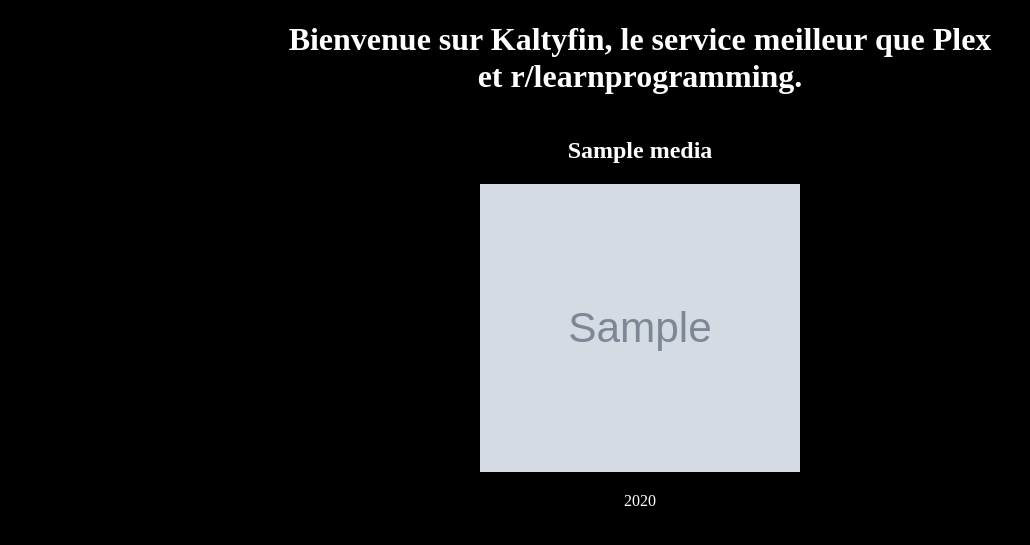
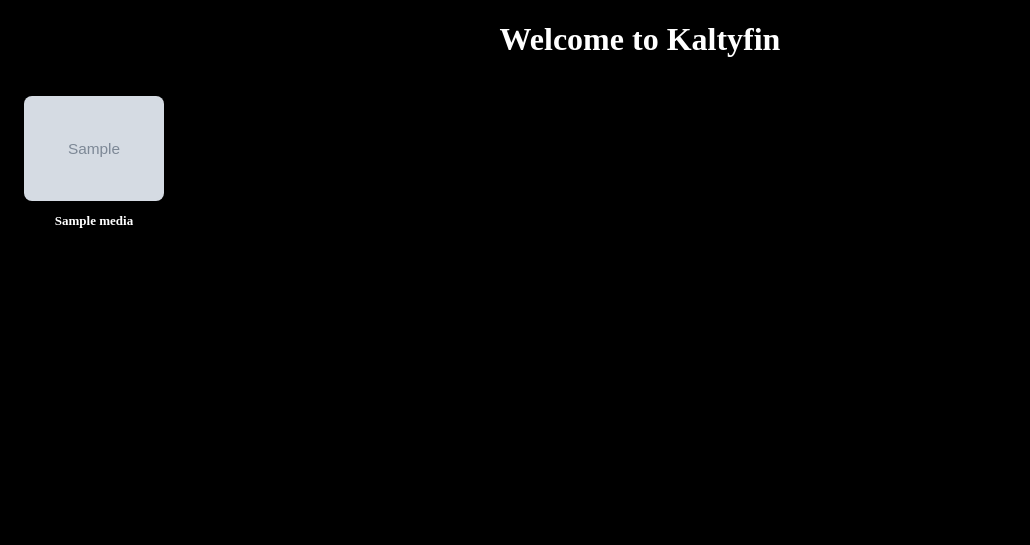
Before and after one commit to Kalt-D/kaltyfin, a FastAPI app: template app/templates/index.html in a window 1280 px wide. Shown: the top 545 px of the page, without its empty margins (0-1030 px from the left). Run offline with FastAPI, Linux system fonts and the light colour scheme; the template is opened without the code that fills it: most values are stand-ins (such as "Sample title", 1, 10 or a date in 2020); grey boxes marked "Sample" are stand-in pictures.

Commit message:
Switch to grid + removed french

```diff
--- a/app/templates/base.html
+++ b/app/templates/base.html
@@ -9,13 +9,13 @@
 </head>
 <body>
     <header>
-        <h1>Bienvenue sur Kaltyfin, le service meilleur que Plex <br>et r/learnprogramming.</h1>
+        <h1>Welcome to Kaltyfin</h1>
     </header>
 
     <main>
         {% block content %}{% endblock %}
     </main>
 
-    {% block scripts %}{% endblock %}
+    {% block scripts %}<script src="{{ url_for('static', path='main.js') }}"></script>{% endblock %}
 </body>
 </html>
--- a/app/templates/index.html
+++ b/app/templates/index.html
@@ -1,13 +1,12 @@
 {% extends "base.html" %}
 
 {% block content %}
-    <div class="movies">
-        {% for media in medias %}
-        <div>
-            <h2>{{ media.title }}</h2>
-            <img src="{{ media.poster_url }}" alt="{{ media.title }}">
-            <p>{{ media.year }}</p>
-        </div>
-        {% endfor %}
+    <div class="grid">
+  {% for media in medias %}
+    <div class="movie">
+      <img class="movie_poster" src="{{ media.poster_url }}" alt="{{ media.title }}">
+      <h2 class="movie_title">{{ media.title }}</h2>
     </div>
+  {% endfor %}
+</div>
 {% endblock %}
--- a/static/styles.css
+++ b/static/styles.css
@@ -4,12 +4,31 @@
     text-align: center;
 }
 
-img {
-    height: 80%;
-    width: 80%;
+.grid {
+  display: grid;
+  grid-template-columns: repeat(auto-fill, minmax(140px, 1fr));
+  gap: 1rem;
+  justify-items: center;
+  padding: 1rem;
 }
 
-.movies {
-    display: flex;
-    justify-content: center;
+.movie {
+  width: 140px;
+  text-align: center;
 }
+
+.movie_poster {
+  width: 100%;
+  height: auto;
+  border-radius: 8px;
+}
+
+.movie_title {
+  width: 100%;
+  margin-top: 0.5rem;
+  font-size: small;
+}
+
+.movie_poster:hover {
+    transform: scale(1.05);
+}
```
Also changed, not shown: 1 other file.
